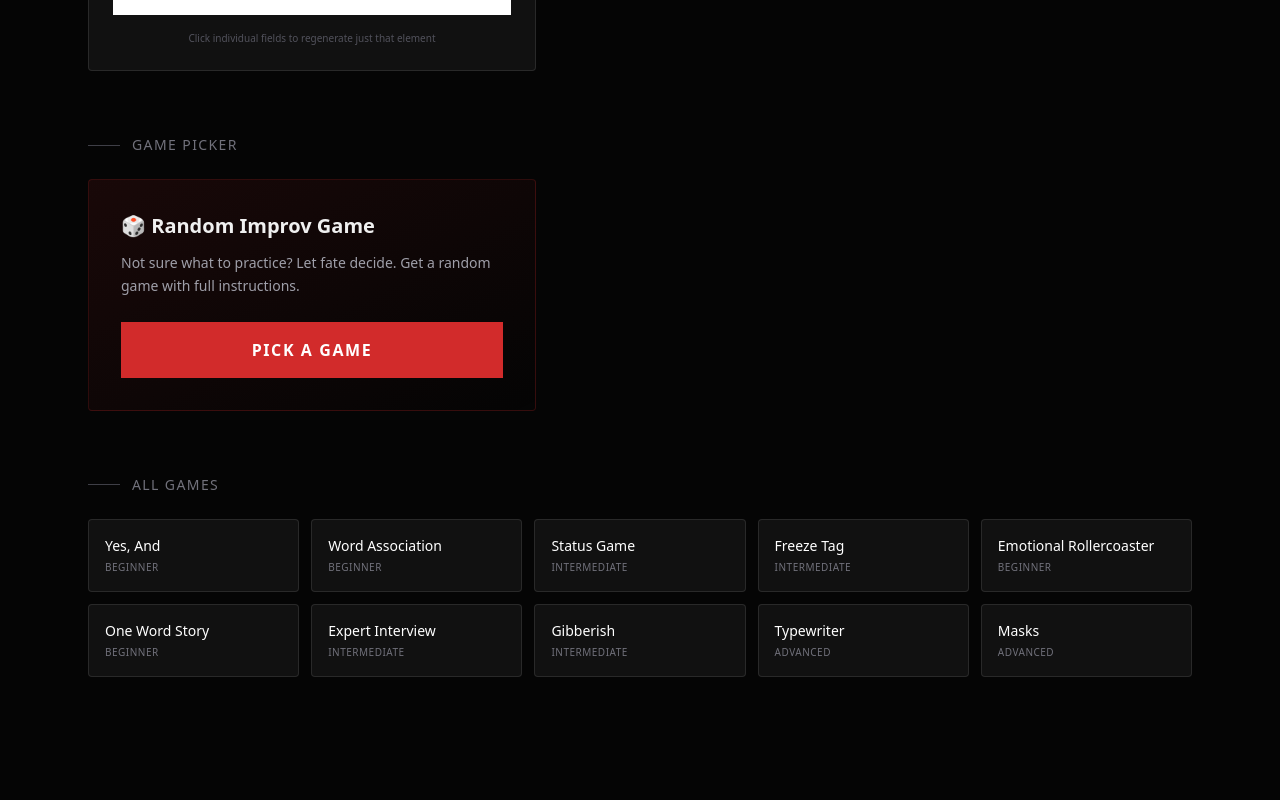
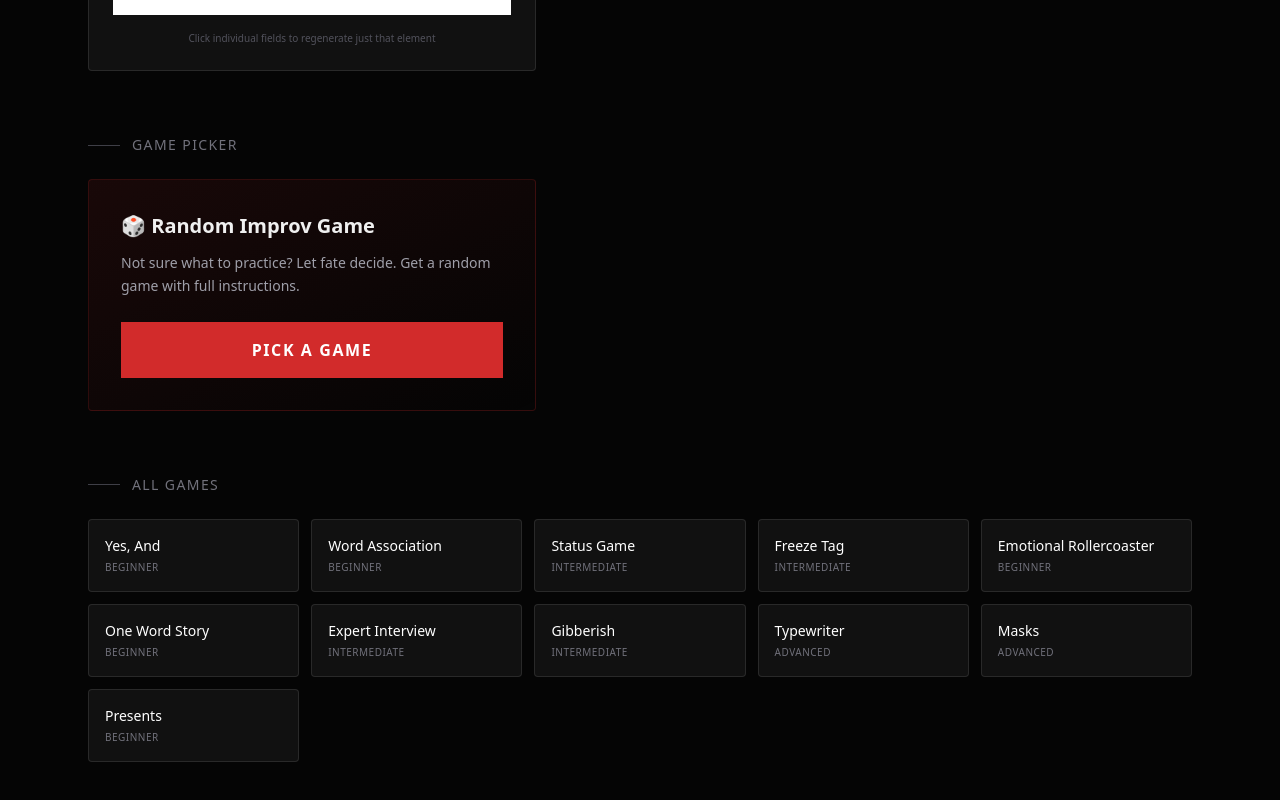
Before and after one commit to Mathe-S/improv, a Next.js app: page /toolbox in a window 1280 px wide. Shown: the part 1106-1906 px from the top of the page. Before the commit the page ends 1863 px from the top, so only its background shows below. Built offline with nearby package versions, Linux system fonts and the light colour scheme.

Commit message:
feat: Add new game "Presents" to toolbox data.

```diff
--- a/src/data/toolboxData.ts
+++ b/src/data/toolboxData.ts
@@ -466,6 +466,20 @@ export const improvGames: ImprovGame[] = [
     playerCount: "1+",
     difficulty: "advanced",
   },
+  {
+    name: "Presents",
+    description: "A collaborative game about giving and receiving imaginary gifts to generate warmth.",
+    rules: [
+      "Divide into pairs (A and B). A gives an imaginary present to B.",
+      "B receives it, then gives a present back to A. Continue back and forth.",
+      "Stop planning gifts. Just hold your hands out and see what the other person takes.",
+      "Overaccept the offer. Everything you are given delights you.",
+      "Interact with the object: wind it up, put it on, or let it fly.",
+      "Focus on making the gift you receive interesting, not the gift you give.",
+    ],
+    playerCount: "2",
+    difficulty: "beginner",
+  },
 ];
 
 // ============ UTILITY FUNCTIONS ============
```
